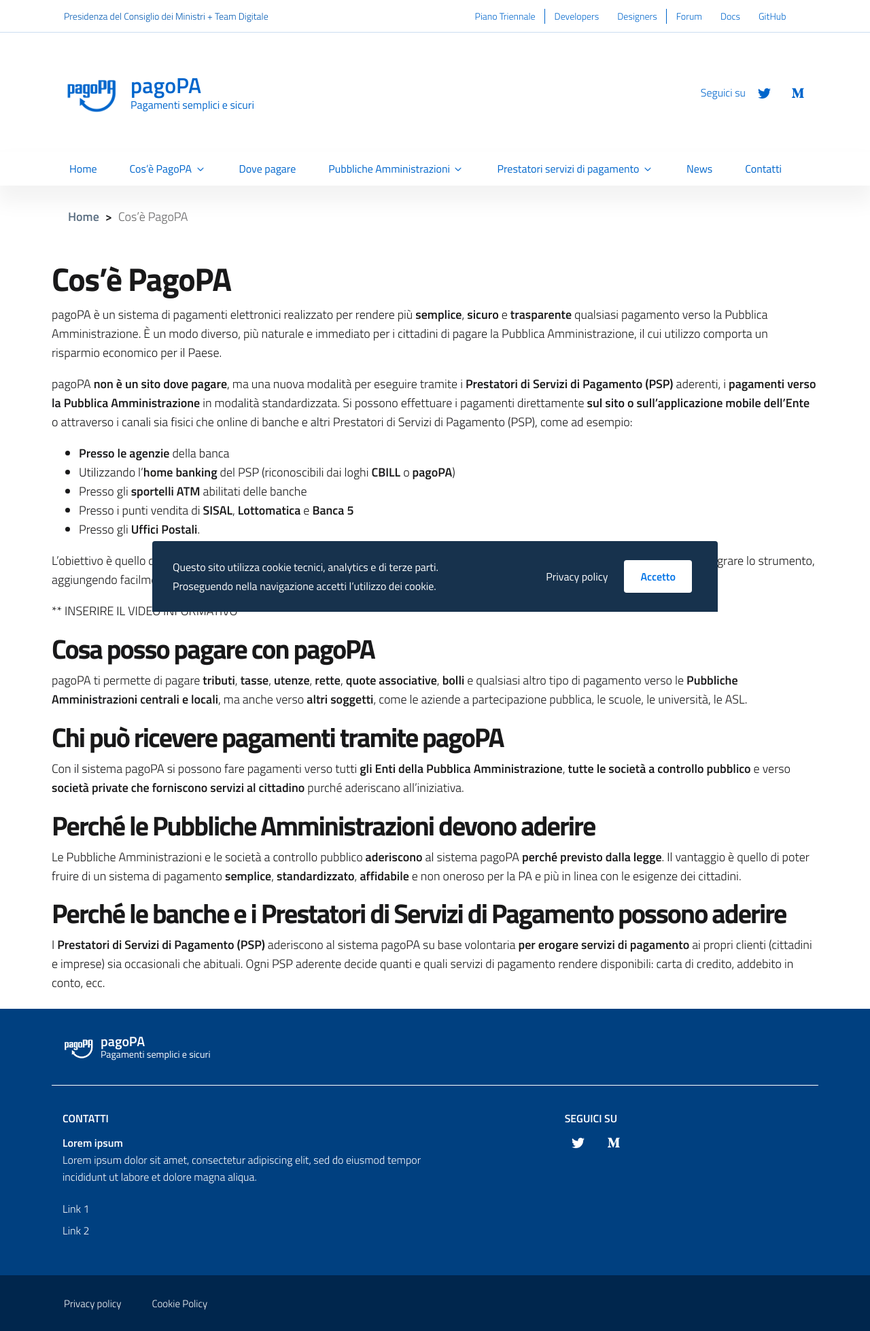
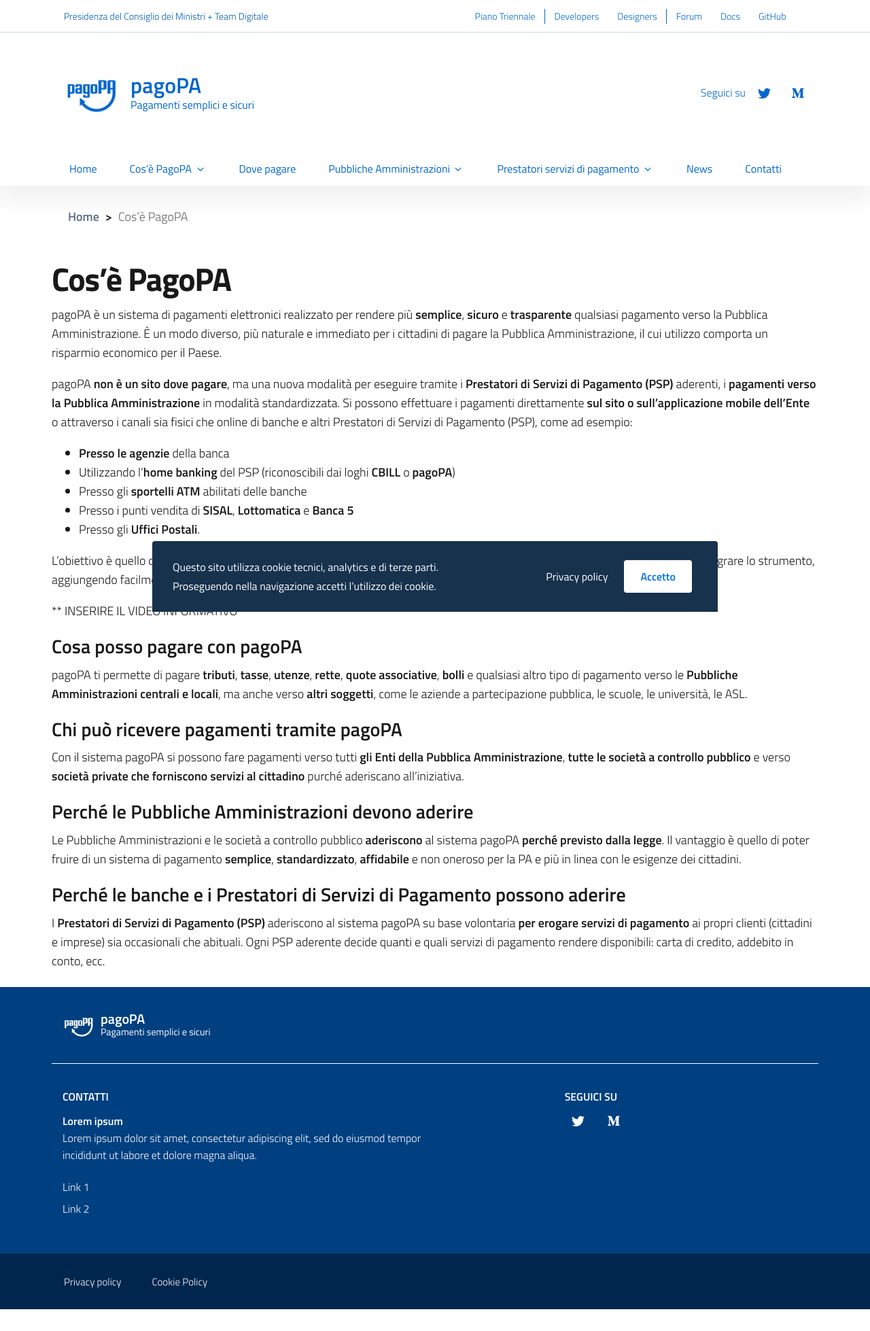
Before and after one commit to pagopa/site-pagopa.gov.it, a Jekyll site: the page built from it/cos-e-pago-pa.md, in a window 1280 px wide. Shown: the whole page at 68% size. Built offline with Jekyll 4.4.1, drawn with Linux system fonts in a browser that asks for light colours; after the commit the page ends 1926 px from its top, so only the background shows below that.

Commit message:
Minor formatting improvements

```diff
--- a/it/cos-e-pago-pa.md
+++ b/it/cos-e-pago-pa.md
@@ -26,14 +26,14 @@
 ** INSERIRE IL VIDEO INFORMATIVO **
 
 
-## Cosa posso pagare con pagoPA
+#### Cosa posso pagare con pagoPA
 pagoPA ti permette di pagare **tributi**, **tasse**, **utenze**, **rette**, **quote associative**, **bolli** e qualsiasi altro tipo di pagamento verso le **Pubbliche Amministrazioni centrali e locali**, ma anche verso **altri soggetti**, come le aziende a partecipazione pubblica, le scuole, le università, le ASL.
 
-## Chi può ricevere pagamenti tramite pagoPA
+#### Chi può ricevere pagamenti tramite pagoPA
 Con il sistema pagoPA si possono fare pagamenti verso tutti **gli Enti della Pubblica Amministrazione**, **tutte le società a controllo pubblico** e verso **società private che forniscono servizi al cittadino** purché aderiscano all’iniziativa.
 
-## Perché le Pubbliche Amministrazioni devono aderire
+#### Perché le Pubbliche Amministrazioni devono aderire
 Le Pubbliche Amministrazioni e le società a controllo pubblico **aderiscono** al sistema pagoPA **perché previsto dalla legge**. Il vantaggio è quello di poter fruire di un sistema di pagamento **semplice**, **standardizzato**, **affidabile** e non oneroso per la PA e più in linea con le esigenze dei cittadini.
 
-## Perché le banche e i Prestatori di Servizi di Pagamento possono aderire
+#### Perché le banche e i Prestatori di Servizi di Pagamento possono aderire
 I **Prestatori di Servizi di Pagamento (PSP)** aderiscono al sistema pagoPA su base volontaria **per erogare servizi di pagamento** ai propri clienti (cittadini e imprese) sia occasionali che abituali. Ogni PSP aderente decide quanti e quali servizi di pagamento rendere disponibili: carta di credito, addebito in conto, ecc.
```
Also changed, not shown: it/cos-e-pago-pa-linee-guida.md (+0 -4 lines), it/cos-e-pago-pa-vantaggi.md (+2 -2 lines), it/pubbliche-amministrazioni.md (+3 -1 lines).
